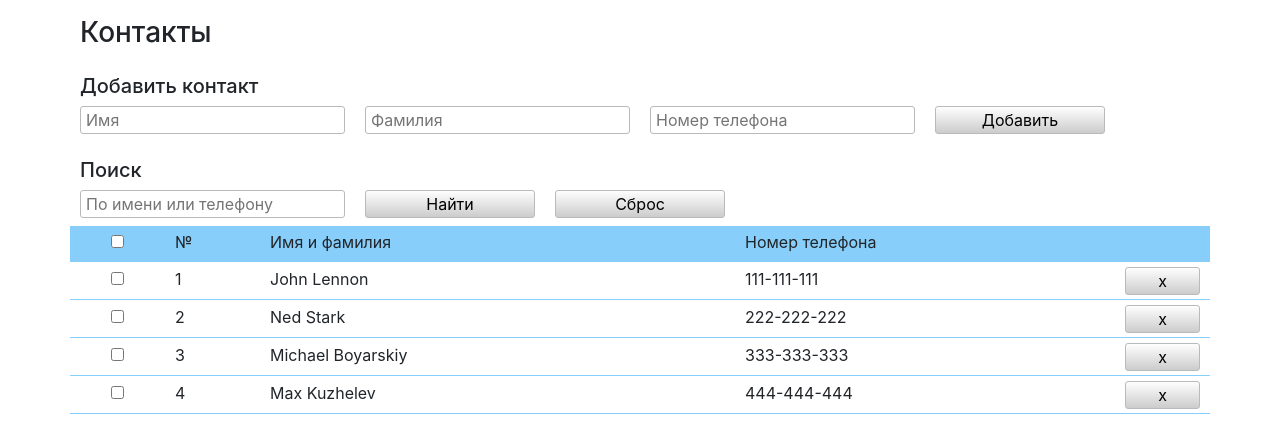
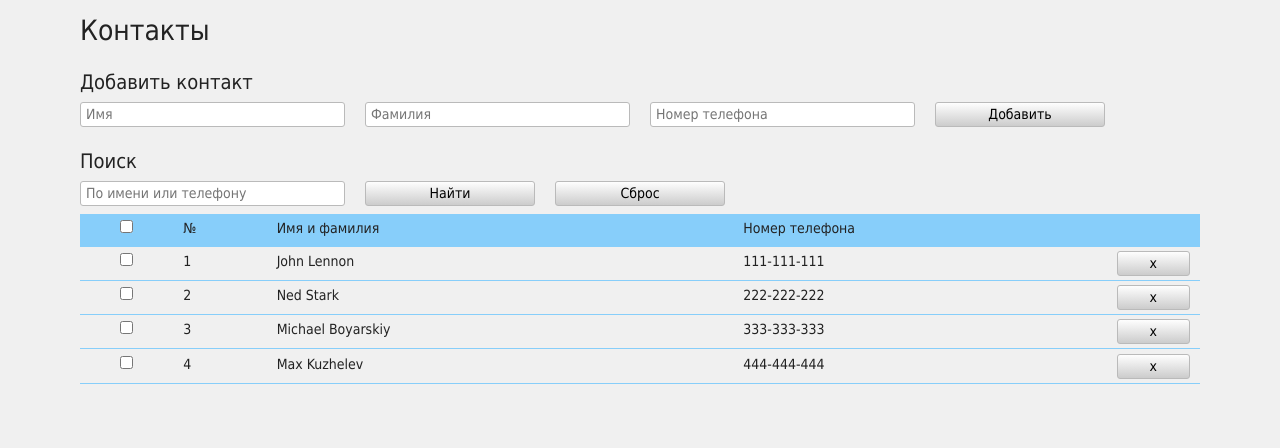
Before and after one commit to svyaz/PhoneBook-Vue, a Vue app: page / in a window 1280 px wide. Shown: the top 448 px of the page. Built offline with nearby package versions, Linux system fonts and the light colour scheme.

Commit message:
Стили подключены через отдельный файл и переделаны на SCSS

```diff
--- a/src/App.vue
+++ b/src/App.vue
@@ -19,64 +19,3 @@
         }
     }
 </script>
-
-<style lang="sass">
-    $font: Tahoma, Arial, serif
-    $fontSize: 14px
-    $grey: #f0f0f0
-    $grey1: #bababa
-    $grey2: #cccccc
-    $grey3: #fefefe
-    $almostBlack: #222
-    $lightPink: #fddfdf
-    $red: #f00
-    $padding: 10px
-    $paddingInput: 5px
-
-    body
-        background-color: $grey
-        font-family: $font
-        font-size: $fontSize
-        color: $almostBlack
-
-    .top-space
-        padding-top: 1em
-
-    .row div
-        padding-right: $padding
-        padding-left: $padding
-
-    .row label,
-    .row input,
-    .row button
-        width: 100%
-
-    .row input,
-    .row button
-        border: solid 1px $grey1
-        border-radius: 3px
-
-    .row button
-        background: linear-gradient(0deg, $grey2, $grey3)
-
-    .row input
-        padding-left: $paddingInput
-        padding-right: $paddingInput
-
-    .centered
-        text-align: center
-
-    .empty-field
-        background-color: $lightPink
-
-    .error-message
-        color: $red
-
-    .fade-enter-active,
-    .fade-leave-active
-        transition: opacity 0.5s
-
-    .fade-enter,
-    .fade-leave-to
-        opacity: 0
-</style>
--- a/src/components/PhoneBook.vue
+++ b/src/components/PhoneBook.vue
@@ -141,23 +141,3 @@
         }
     }
 </script>
-
-<style lang="sass">
-    $blue: #87cefa
-    $padding: 0.3em
-
-    @mixin list-row
-        margin-left: -5px
-        margin-right: -5px
-
-    .list-header
-        text-align: left
-        background-color: $blue
-        padding: $padding 0 0
-        @include list-row
-
-    .list-element
-        padding-top: $padding
-        border-bottom: solid 1px $blue
-        @include list-row
-</style>
--- a/src/main.js
+++ b/src/main.js
@@ -5,6 +5,7 @@ import App from './App.vue';
 
 import 'bootstrap/dist/css/bootstrap.css';
 import 'bootstrap-vue/dist/bootstrap-vue.css';
+import './styles/styles.scss';
 
 Vue.use(BootstrapVue);
 Vue.component('b-alert', BAlert);
--- /dev/null
+++ b/src/styles/styles.scss
@@ -0,0 +1,90 @@
+$font: Tahoma, Arial, serif;
+$fontSize: 14px;
+$grey: #f0f0f0;
+$grey1: #bababa;
+$grey2: #cccccc;
+$grey3: #fefefe;
+$almostBlack: #222;
+$lightPink: #fddfdf;
+$red: #f00;
+$blue: #87cefa;
+$padding-1: 10px;
+$padding-2: 0.3em;
+$paddingInput: 5px;
+
+@mixin list-row {
+  margin-left: -5px;
+  margin-right: -5px;
+}
+
+body {
+  background-color: $grey;
+  font-family: $font;
+  font-size: $fontSize;
+  color: $almostBlack;
+}
+
+.top-space {
+  padding-top: 1em;
+}
+
+.row div {
+  padding-right: $padding-1;
+  padding-left: $padding-1;
+}
+
+.list-header {
+  text-align: left;
+  background-color: $blue;
+  padding: $padding-2 0 0;
+  @include list-row;
+}
+
+.list-element {
+  padding-top: $padding-2;
+  border-bottom: solid 1px $blue;
+  @include list-row;
+}
+
+.row label,
+.row input,
+.row button {
+  width: 100%;
+}
+
+.row input,
+.row button {
+  border: solid 1px $grey1;
+  border-radius: 3px;
+}
+
+.row button {
+  background: linear-gradient(0deg, $grey2, $grey3);
+}
+
+.row input {
+  padding-left: $paddingInput;
+  padding-right: $paddingInput;
+}
+
+.centered {
+  text-align: center;
+}
+
+.empty-field {
+  background-color: $lightPink;
+}
+
+.error-message {
+  color: $red;
+}
+
+.fade-enter-active,
+.fade-leave-active {
+  transition: opacity 0.5s;
+}
+
+.fade-enter,
+.fade-leave-to {
+  opacity: 0;
+}
```
Also changed, not shown: 7 other files (tests, documents, lock files or other folders).
